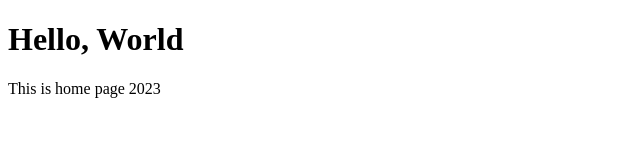
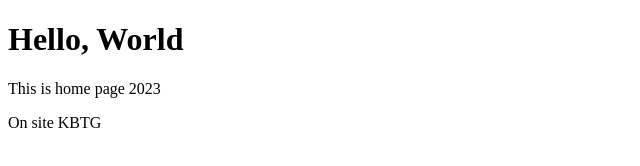
Before and after one commit to comnakrub/learn-git, a plain HTML site: page index.html in a window 1280 px wide. Shown: the whole page, without its empty margins (0-640 px from the left). Drawn offline with Linux system fonts and the light colour scheme.

Commit message:
round4 commit

```diff
--- a/index.html
+++ b/index.html
@@ -9,5 +9,6 @@
 <body>
        <h1>Hello, World</h1>
        <p>This is home page 2023 </p>
+       <p>On site KBTG</p>
 </body>
 </html>
```
